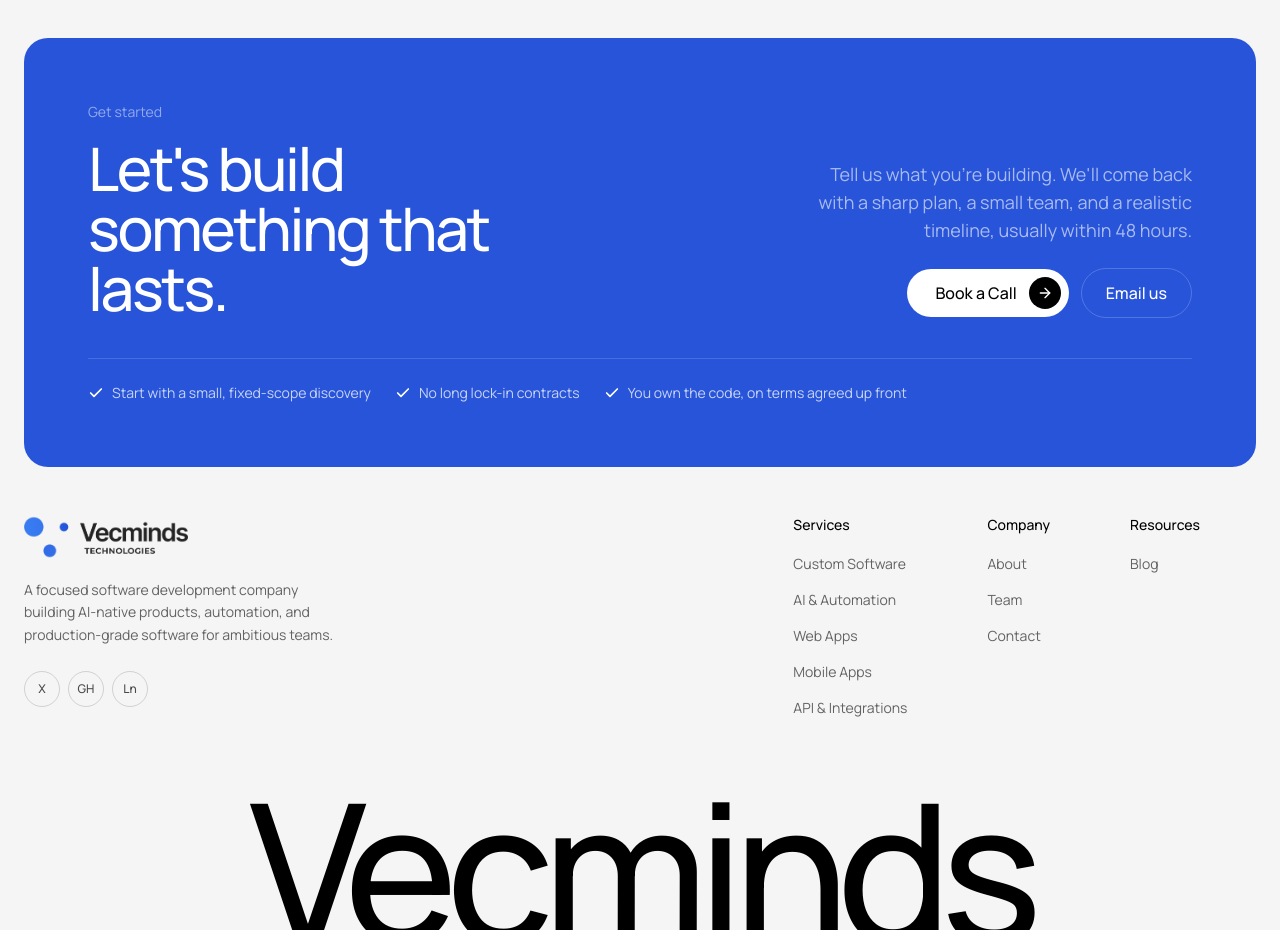
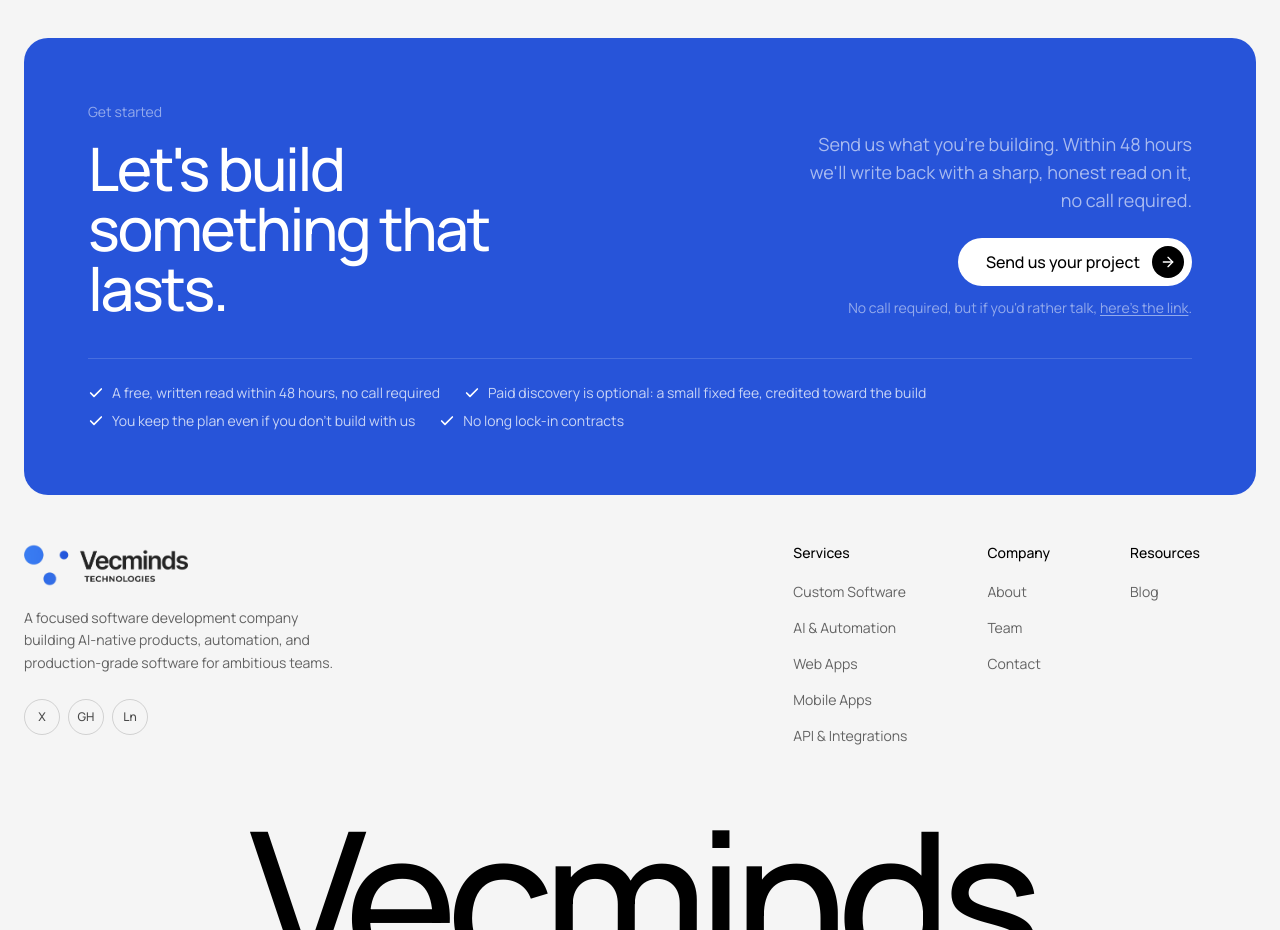
Before and after one commit to Vecminds/vecminds, a Next.js app: page /privacy-policy in a window 1280 px wide. Shown: the part 2120-3050 px from the top of the page. Built offline with nearby package versions, Linux system fonts and the light colour scheme.

Commit message:
feat: update content and structure in various components for clarity and improved user engagement

```diff
--- a/app/page.tsx
+++ b/app/page.tsx
@@ -25,7 +25,7 @@ export default function Home() {
       </div>
       <ServicesSection />
       <TechStackSection />
-      <DeliveryModelsSection />
+      {/* <DeliveryModelsSection /> */}
       <ProcessSection />
       {/* <WorkSection /> */}
       <TestimonialsSection />
--- a/components/Footer.tsx
+++ b/components/Footer.tsx
@@ -77,23 +77,27 @@ export default function Footer() {
             </div>
             <div className="flex flex-col md:items-end gap-6">
               <p className="text-white/60 text-base md:text-lg max-w-sm md:text-right">
-                Tell us what you&apos;re building. We&apos;ll come back with a
-                sharp plan, a small team, and a realistic timeline, usually
-                within 48 hours.
+                Send us what you&apos;re building. Within 48 hours
+                we&apos;ll write back with a sharp, honest read on it,
+                no call required.
               </p>
-              <div className="flex items-center gap-3">
-                <CalComButton className="inline-flex items-center gap-3 bg-white text-black text-base font-medium pl-7 pr-2 py-2 rounded-full hover:bg-white/90 transition-colors duration-200">
-                  Book a Call
+              <div className="flex flex-col md:items-end gap-3">
+                <a
+                  href="mailto:info@vecminds.com?subject=New%20project"
+                  className="inline-flex items-center gap-3 bg-white text-black text-base font-medium pl-7 pr-2 py-2 rounded-full hover:bg-white/90 transition-colors duration-200"
+                >
+                  Send us your project
                   <span className="bg-black rounded-full p-2 flex items-center justify-center">
                     <ArrowRight className="w-4 h-4 text-white" />
                   </span>
-                </CalComButton>
-                <a
-                  href="mailto:info@vecminds.com"
-                  className="inline-flex items-center text-white text-base font-medium px-6 py-3 rounded-full border border-white/20 hover:bg-white/5 transition-colors duration-200"
-                >
-                  Email us
                 </a>
+                <p className="text-white/50 text-sm">
+                  No call required, but if you&apos;d rather talk,{" "}
+                  <CalComButton className="underline underline-offset-2 hover:text-white transition-colors duration-200">
+                    here&apos;s the link
+                  </CalComButton>
+                  .
+                </p>
               </div>
             </div>
           </div>
@@ -101,9 +105,10 @@ export default function Footer() {
           {/* Risk reversal */}
           <div className="mt-10 pt-6 border-t border-white/15 flex flex-wrap items-center gap-x-6 gap-y-2">
             {[
-              "Start with a small, fixed-scope discovery",
+              "A free, written read within 48 hours, no call required",
+              "Paid discovery is optional: a small fixed fee, credited toward the build",
+              "You keep the plan even if you don't build with us",
               "No long lock-in contracts",
-              "You own the code, on terms agreed up front",
             ].map((point) => (
               <span
                 key={point}
--- a/components/HeroSection.tsx
+++ b/components/HeroSection.tsx
@@ -39,8 +39,9 @@ export default function HeroSection() {
               <span aria-hidden="true">
                 Software that ships.
                 <br />
-                AI that pays off.
+                AI only where it earns its place.  {/* AI that pays off. */}
               </span>
+
             </h1>
             <p className="text-black/70 text-base md:text-lg max-w-md mb-8 leading-relaxed font-inter">
               We&apos;re a small team of engineers. You bring the idea
@@ -67,7 +68,7 @@ export default function HeroSection() {
             </div>
 
             {/* Trust strip — compact proof under the CTAs */}
-            <div className="mt-7 inline-flex items-center gap-x-5 gap-y-2 flex-wrap bg-white/65 backdrop-blur-sm border border-black/10 rounded-xl px-5 py-3">
+            {/* <div className="mt-7 inline-flex items-center gap-x-5 gap-y-2 flex-wrap bg-white/65 backdrop-blur-sm border border-black/10 rounded-xl px-5 py-3">
               {TRUST_STATS.map((s, i) => (
                 <div key={s.label} className="flex items-center gap-5">
                   {i > 0 && (
@@ -86,7 +87,7 @@ export default function HeroSection() {
                   </div>
                 </div>
               ))}
-            </div>
+            </div> */}
           </div>
         </div>
       </div>
--- a/lib/services.ts
+++ b/lib/services.ts
@@ -183,7 +183,7 @@ export const SERVICES: Service[] = [
     title: "AI Development & Automation",
     eyebrow: "Service 02",
     cardBody:
-      "We build LLM apps, RAG pipelines, and automation that you measure in hours saved, not demos watched. If it does not cut real work, it does not ship.",
+      "We build LLM apps, RAG systems, and automation that you measure in hours saved, not demos watched. If it does not cut real work, we do not ship.",
     tags: [
       "LLM/AI Applications",
       "RAG Systems",
```
